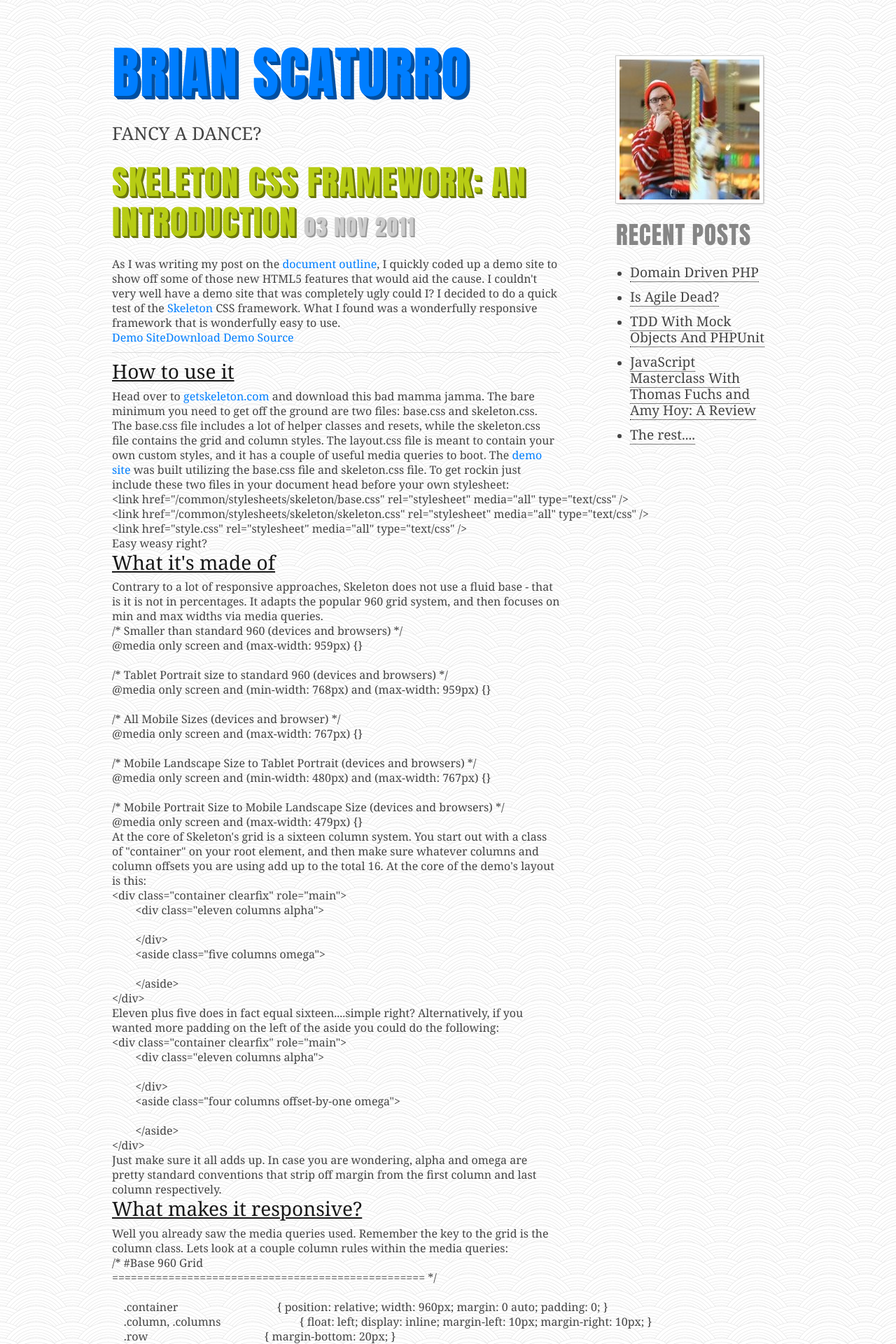
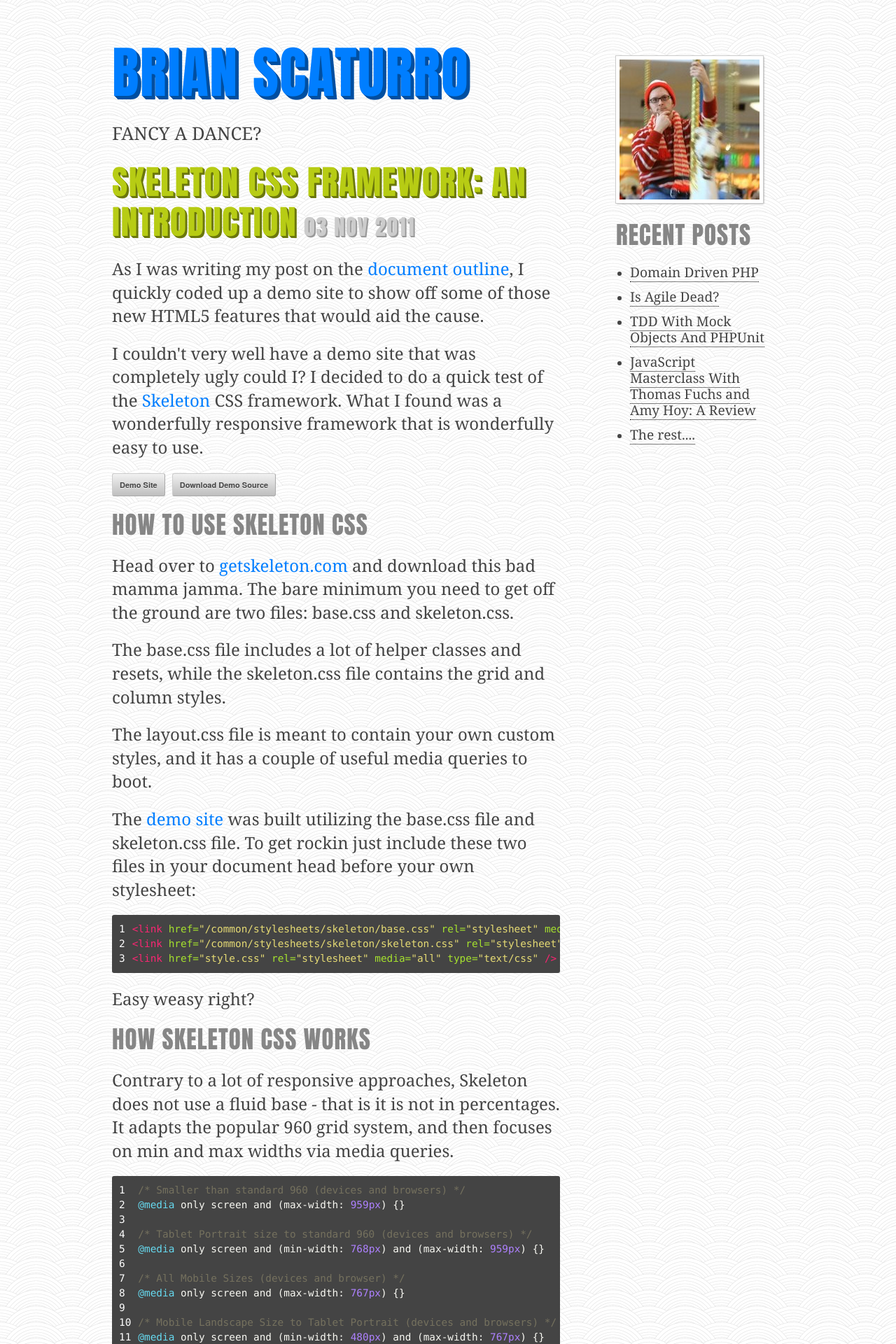
Before and after one commit to brianium/old-site, a Jekyll site: the page built from _posts/2011-11-03-skeleton-css-framework-an-introduction.html, in a window 1280 px wide. Shown: the top 1920 px of the page at 70% size. Built offline with Jekyll 4.4.1, drawn with Linux system fonts in a browser that asks for light colours; some of the changed text lies outside the part shown.

Commit message:
skeleton css article updated

```diff
--- a/_posts/2011-11-03-skeleton-css-framework-an-introduction.html
+++ b/_posts/2011-11-03-skeleton-css-framework-an-introduction.html
@@ -23,22 +23,33 @@
   _yoast_wpseo_redirect: ''
   _thumbnail_id: '972'
 ---
-As I was writing my post on the <a href="http://www.brianscaturro.com/html5-and-the-document-outline" target="_blank">document outline</a>, I quickly coded up a demo site to show off some of those new HTML5 features that would aid the cause. I couldn't very well have a demo site that was completely ugly could I? I decided to do a quick test of the <a href="http://www.getskeleton.com" target="_blank">Skeleton</a> CSS framework. What I found was a wonderfully responsive framework that is wonderfully easy to use.
-<div class="tags Yellow">
-<a class="add-bottom" href="http://www.brianscaturro.com/demos/argyle/" target="_blank">Demo Site</a><a href="http://www.brianscaturro.com/demos/argyle/source.zip" class="add-bottom">Download Demo Source</a>
+<p>As I was writing my post on the <a href="/html5-and-the-document-outline" target="_blank">document outline</a>, I quickly coded up a demo site to show off some of those new HTML5 features that would aid the cause.</p>
+<p>I couldn't very well have a demo site that was completely ugly could I? I decided to do a quick test of the <a href="http://www.getskeleton.com" target="_blank">Skeleton</a> CSS framework. What I found was a wonderfully responsive framework that is wonderfully easy to use.</p>
+
+<div class="clearfix buttons">
+  <a class="button" href="/demos/argyle/" target="_blank">Demo Site</a>
+  <a href="/demos/argyle/source.zip" class="button">Download Demo Source</a>
 </div>
-<hr />
-<h3>How to use it</h3>
-Head over to <a href="http://www.getskeleton.com" target="_blank">getskeleton.com</a> and download this bad mamma jamma. The bare minimum you need to get off the ground are two files: base.css and skeleton.css. The base.css file includes a lot of helper classes and resets, while the skeleton.css file contains the grid and column styles. The layout.css file is meant to contain your own custom styles, and it has a couple of useful media queries to boot. The <a href="http://www.brianscaturro.com/demos/argyle/" target="_blank">demo site</a> was built utilizing the base.css file and skeleton.css file. To get rockin just include these two files in your document head before your own stylesheet:
-<pre class="prettyprint">
-&lt;link href="/common/stylesheets/skeleton/base.css" rel="stylesheet" media="all" type="text/css" /&gt;
-&lt;link href="/common/stylesheets/skeleton/skeleton.css" rel="stylesheet" media="all" type="text/css" /&gt;
-&lt;link href="style.css" rel="stylesheet" media="all" type="text/css" /&gt;
-</pre>
-Easy weasy right?
-<h3>What it's made of</h3>
-Contrary to a lot of responsive approaches, Skeleton does not use a fluid base - that is it is not in percentages. It adapts the popular 960 grid system, and then focuses on min and max widths via media queries.
-<pre class="prettyprint">
+
+<h2>How To Use Skeleton CSS</h2>
+<p>Head over to <a href="http://www.getskeleton.com" target="_blank">getskeleton.com</a> and download this bad mamma jamma. The bare minimum you need to get off the ground are two files: base.css and skeleton.css.</p>
+<p>The base.css file includes a lot of helper classes and resets, while the skeleton.css file contains the grid and column styles.</p>
+
+<p>The layout.css file is meant to contain your own custom styles, and it has a couple of useful media queries to boot.</p>
+<p>The <a href="/demos/argyle/" target="_blank">demo site</a> was built utilizing the base.css file and skeleton.css file. To get rockin just include these two files in your document head before your own stylesheet:</p>
+
+{% highlight html linenos %}
+<link href="/common/stylesheets/skeleton/base.css" rel="stylesheet" media="all" type="text/css" />
+<link href="/common/stylesheets/skeleton/skeleton.css" rel="stylesheet" media="all" type="text/css" />
+<link href="style.css" rel="stylesheet" media="all" type="text/css" />
+{% endhighlight %}
+
+<p>Easy weasy right?</p>
+
+<h2>How Skeleton CSS Works</h2>
+<p>Contrary to a lot of responsive approaches, Skeleton does not use a fluid base - that is it is not in percentages. It adapts the popular 960 grid system, and then focuses on min and max widths via media queries.</p>
+
+{% highlight css linenos %}
 /* Smaller than standard 960 (devices and browsers) */
 @media only screen and (max-width: 959px) {}
 
@@ -53,35 +64,40 @@
 
 /* Mobile Portrait Size to Mobile Landscape Size (devices and browsers) */
 @media only screen and (max-width: 479px) {}
-</pre>
+{% endhighlight %}
 
-At the core of Skeleton's grid is a sixteen column system. You start out with a class of "container" on your root element, and then make sure whatever columns and column offsets you are using add up to the total 16. At the core of the demo's layout is this:
-<pre class="prettyprint">
-&lt;div class="container clearfix" role="main"&gt;
-	&lt;div class="eleven columns alpha"&gt;
+<p>At the core of Skeleton's grid is a sixteen column system. You start out with a class of "container" on your root element, and then make sure whatever columns and column offsets you are using add up to the total 16. At the core of the demo's layout is this:</p>
 
-	&lt;/div&gt;
-	&lt;aside class="five columns omega"&gt;
+{% highlight html linenos %}
+<div class="container clearfix" role="main">
+  <div class="eleven columns alpha">
 
-	&lt;/aside&gt;
-&lt;/div&gt;
-</pre>
-Eleven plus five does in fact equal sixteen....simple right? Alternatively, if you wanted more padding on the left of the aside you could do the following:
-<pre class="prettyprint">
-&lt;div class="container clearfix" role="main"&gt;
-	&lt;div class="eleven columns alpha"&gt;
+  </div>
+  <aside class="five columns omega">
 
-	&lt;/div&gt;
-	&lt;aside class="four columns offset-by-one omega"&gt;
+  </aside>
+</div>
+{% endhighlight %}
 
-	&lt;/aside&gt;
-&lt;/div&gt;
-</pre>
-Just make sure it all adds up. In case you are wondering, alpha and omega are pretty standard conventions that strip off margin from the first column and last column respectively.
+<p>Eleven plus five does in fact equal sixteen....simple right? Alternatively, if you wanted more padding on the left of the aside you could do the following:</p>
 
-<h3>What makes it responsive?</h3>
-Well you already saw the media queries used. Remember the key to the grid is the column class. Lets look at a couple column rules within the media queries:
-<pre class="prettyprint">
+{% highlight html linenos %}
+<div class="container clearfix" role="main">
+  <div class="eleven columns alpha">
+
+  </div>
+  <aside class="four columns offset-by-one omega">
+
+  </aside>
+</div>
+{% endhighlight %}
+
+<p>Just make sure it all adds up. In case you are wondering, alpha and omega are pretty standard conventions that strip off margin from the first column and last column respectively.</p>
+
+<h2>What Makes Skeleton CSS Responsive?</h2>
+<p>Well you already saw the media queries used. Remember the key to the grid is the column class. Lets look at a couple column rules within the media queries:</p>
+
+{% highlight css linenos %}
 /* #Base 960 Grid
 ================================================== */
 
@@ -113,37 +129,49 @@
         .container .one.column                      { width: 28px; }
         .container .two.columns                     { width: 76px; }
         .container .three.columns                   { width: 124px; }
-</pre>
-And so on.... be sure to take a more in depth look at the source to see how it reacts at even smaller screen sizes.
+{% endhighlight %}
 
-<h3>What you can do to spice things up a bit more</h3>
-As with any mobile optimized site, you should include the viewport meta in your document:
-<pre class="prettyprint">
-&lt;meta name="viewport" content="width=device-width,initial-scale=1"&gt;
-</pre>
-This of course lets you control the size of the viewport and the zoom properties as well.
+<p>And so on.... be sure to take a more in depth look at the source to see how it reacts at even smaller screen sizes.</p>
 
-One cool feature that is not included in the framework is a smooth resizing ( go ahead and resize the window on the <a href="http://www.brianscaturro.com/demos/argyle/" target="_blank">demo site</a> to see what I mean ). Normally you just see blocks shift abruptly as the screen size adjusts. It is fairly easy to remedy this with CSS3 transitions:
-<pre class="prettyprint">
+<h2>Required HTML</h2>
+
+<p>As with any mobile optimized site, you should include the viewport meta in your document:</p>
+
+{% highlight html linenos %}
+<meta name="viewport" content="width=device-width,initial-scale=1">
+{% endhighlight %}
+
+<p>This of course lets you control the size of the viewport and the zoom properties as well.</p>
+
+<h2>Enhancing The Skeleton Base</h2>
+
+<p>One cool feature that is not included in the framework is a smooth resizing (go ahead and resize the window on the <a href="/demos/argyle/" target="_blank">demo site</a> to see what I mean). Normally you just see blocks shift abruptly as the screen size adjusts. It is fairly easy to remedy this with CSS3 transitions:</p>
+
+{% highlight css linenos %}
 .column, .columns {
-  	-moz-transition: all .2s ease-in-out;
-	-webkit-transition: all .2s ease-in-out;
-	-o-transition: all .2s ease-in-out;
-	transition: all .2s ease-in-out;
+    -moz-transition: all .2s ease-in-out;
+  -webkit-transition: all .2s ease-in-out;
+  -o-transition: all .2s ease-in-out;
+  transition: all .2s ease-in-out;
 }
-</pre>
-<h3>Last thoughts</h3>
-Skeleton provides a slew of other useful classes like <code>.button</code>, <code>.remove-bottom, .add-bottom</code> and <code>.tabs</code>.
-Usual fare for responsive design is to use a polyfill like <a href="https://github.com/scottjehl/Respond" target="_blank">respond.js</a> to make your older browsers ( I'm lookin at you IE ) behave with media queries. I am not entirely convinced of the necessity of this, as Skeleton creator Dave Gamache puts it
-<blockquote class="superquote">
+{% endhighlight %}
+
+<h2>Last Thoughts</h2>
+<p>Skeleton provides a slew of other useful classes like <code>.button</code>, <code>.remove-bottom, .add-bottom</code> and <code>.tabs</code>.</p>
+
+<p>Usual fare for responsive design is to use a polyfill like <a href="https://github.com/scottjehl/Respond" target="_blank">respond.js</a> to make your older browsers ( I'm lookin at you IE ) behave with media queries. I am not entirely convinced of the necessity of this, as Skeleton creator Dave Gamache puts it</p>
+
+<blockquote>
 <p>
 There is a small hiccup though - older non-CSS3 browsers aren't going to respond to the media-queries and thus will be served the standard 960 grid even if they are resized. In the spirit of graceful degradation though, I'm going to let this be instead of trying to implement a JS solution.
 </p>
 </blockquote>
 
-Other than that, you can test the demo site in IE7+ and all modern browsers, and you should see a pretty nice experience on all fronts.
+<p>Other than that, you can test the demo site in IE7+ and all modern browsers, and you should see a pretty nice experience on all fronts.</p>
 
-Don't forget (Make sure you stretch this bad brotha):
-<div class="tags Yellow">
-<a class="add-bottom" href="http://www.brianscaturro.com/demos/argyle/" target="_blank">View the Demo Site</a><a href="http://www.brianscaturro.com/demos/argyle/source.zip" class="add-bottom">Download Demo Source</a>
+<p>Don't forget (Make sure you stretch this bad brotha):</p>
+
+<div class="buttons">
+  <a class="button" href="/demos/argyle/" target="_blank">View the Demo Site</a>
+  <a href="/demos/argyle/source.zip" class="button">Download Demo Source</a>
 </div>
--- a/css/layout.css
+++ b/css/layout.css
@@ -136,6 +136,11 @@
 	padding: 8px 10px;
 	font-family: "HelveticaNeue", "Helvetica Neue", Helvetica, Arial, sans-serif;
 	opacity:0.5;
+}
+
+.buttons .button {
+	float:left;
+	margin-right:10px;
 }
 
 .page_number {
```
Also changed, not shown: 2 other files.
